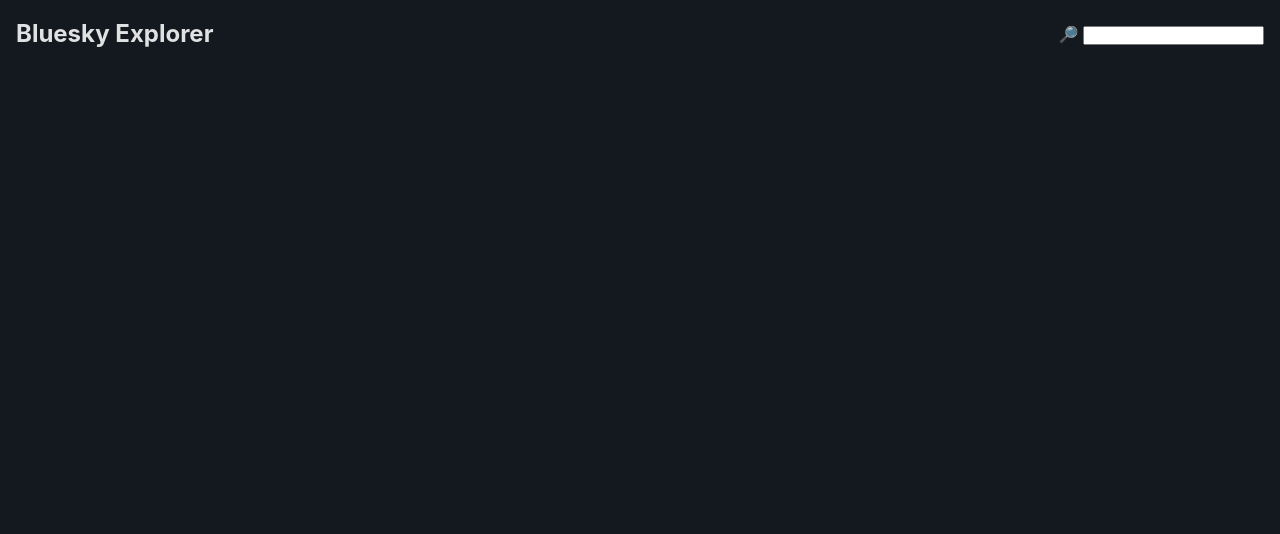
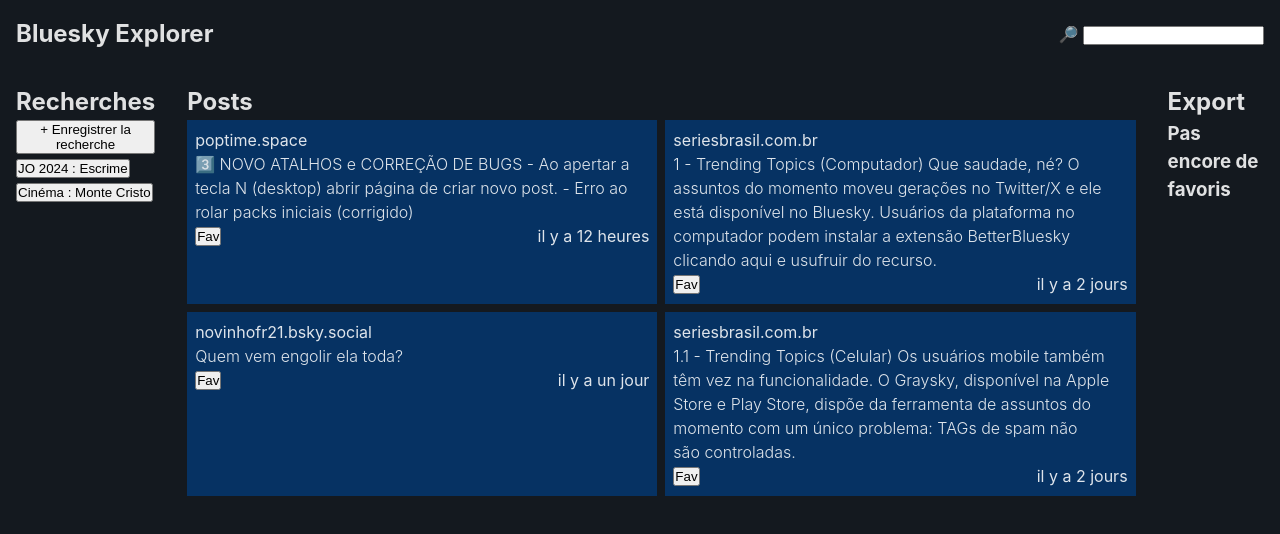
Before and after one commit to fluchtens/bluesky-explorer, a Vue app: page / in a window 1280 px wide. Shown: the top 534 px of the page. Built offline with nearby package versions, Linux system fonts and the light colour scheme.

Commit message:
creation of basic layout

```diff
--- a/src/App.vue
+++ b/src/App.vue
@@ -1,9 +1,21 @@
 <script setup lang="ts">
+import Export from "./components/Export.vue";
 import Header from "./components/Header.vue";
+import Posts from "./components/Posts.vue";
+import Searches from "./components/Searches.vue";
 </script>
 
 <template>
   <Header />
+  <div class="container">
+    <Searches />
+    <Posts />
+    <Export />
+  </div>
 </template>
 
-<style scoped></style>
+<style scoped>
+.container {
+  display: flex;
+}
+</style>
--- /dev/null
+++ b/src/components/Export.vue
@@ -0,0 +1,13 @@
+<!-- Export.vue -->
+<template>
+  <div id="favs">
+    <h2>Export</h2>
+    <h3>Pas encore de favoris</h3>
+  </div>
+</template>
+
+<style scoped>
+#favs {
+  padding: 1rem;
+}
+</style>
--- /dev/null
+++ b/src/components/Posts.vue
@@ -0,0 +1,74 @@
+<template>
+  <main id="posts">
+    <h2>Posts</h2>
+    <ul>
+      <li class="post-card">
+        <div class="header"><span class="author">poptime.space</span></div>
+        <span class="content"
+          >3️⃣ NOVO ATALHOS e CORREÇÃO DE BUGS - Ao apertar a tecla N (desktop) abrir página de criar novo post. - Erro ao rolar packs iniciais
+          (corrigido)</span
+        >
+        <div class="footer">
+          <button><span>Fav</span></button><span>il y a 12 heures</span>
+        </div>
+      </li>
+      <li class="post-card">
+        <div class="header"><span class="author">seriesbrasil.com.br</span></div>
+        <span class="content"
+          >1 - Trending Topics (Computador) Que saudade, né? O assuntos do momento moveu gerações no Twitter/X e ele está disponível no Bluesky.
+          Usuários da plataforma no computador podem instalar a extensão BetterBluesky clicando aqui e usufruir&nbsp;do&nbsp;recurso.</span
+        >
+        <div class="footer">
+          <button><span>Fav</span></button><span>il y a 2 jours</span>
+        </div>
+      </li>
+      <li class="post-card">
+        <div class="header"><span class="author">novinhofr21.bsky.social</span></div>
+        <span class="content">Quem vem engolir ela toda?</span>
+        <div class="footer">
+          <button><span>Fav</span></button><span>il y a un jour</span>
+        </div>
+      </li>
+      <li class="post-card">
+        <div class="header"><span class="author">seriesbrasil.com.br</span></div>
+        <span class="content"
+          >1.1 - Trending Topics (Celular) Os usuários mobile também têm vez na funcionalidade. O Graysky, disponível na Apple Store e Play Store,
+          dispõe da ferramenta de assuntos do momento com um único problema: TAGs de spam não são&nbsp;controladas.</span
+        >
+        <div class="footer">
+          <button><span>Fav</span></button><span>il y a 2 jours</span>
+        </div>
+      </li>
+    </ul>
+  </main>
+</template>
+
+<style scoped>
+#posts {
+  padding: 1rem;
+}
+
+ul {
+  list-style: none;
+  display: grid;
+  grid-template-columns: repeat(auto-fill, minmax(350px, 1fr));
+  gap: 0.5rem;
+}
+
+li {
+  display: flex;
+  flex-direction: column;
+  background-color: color-mix(in oklab, #208bfe, #000 50%);
+  padding: 0.5rem;
+}
+
+.content {
+  font-weight: 300;
+}
+
+.footer {
+  display: flex;
+  justify-content: space-between;
+  align-items: center;
+}
+</style>
--- /dev/null
+++ b/src/components/Searches.vue
@@ -0,0 +1,22 @@
+<template>
+  <nav id="searches">
+    <div>
+      <h2>Recherches</h2>
+      <button>+ Enregistrer la recherche</button>
+      <ul>
+        <li><button>JO 2024 : Escrime</button></li>
+        <li><button>Cinéma : Monte Cristo</button></li>
+      </ul>
+    </div>
+  </nav>
+</template>
+
+<style scoped>
+nav {
+  padding: 1rem;
+}
+
+ul {
+  list-style: none;
+}
+</style>
```
